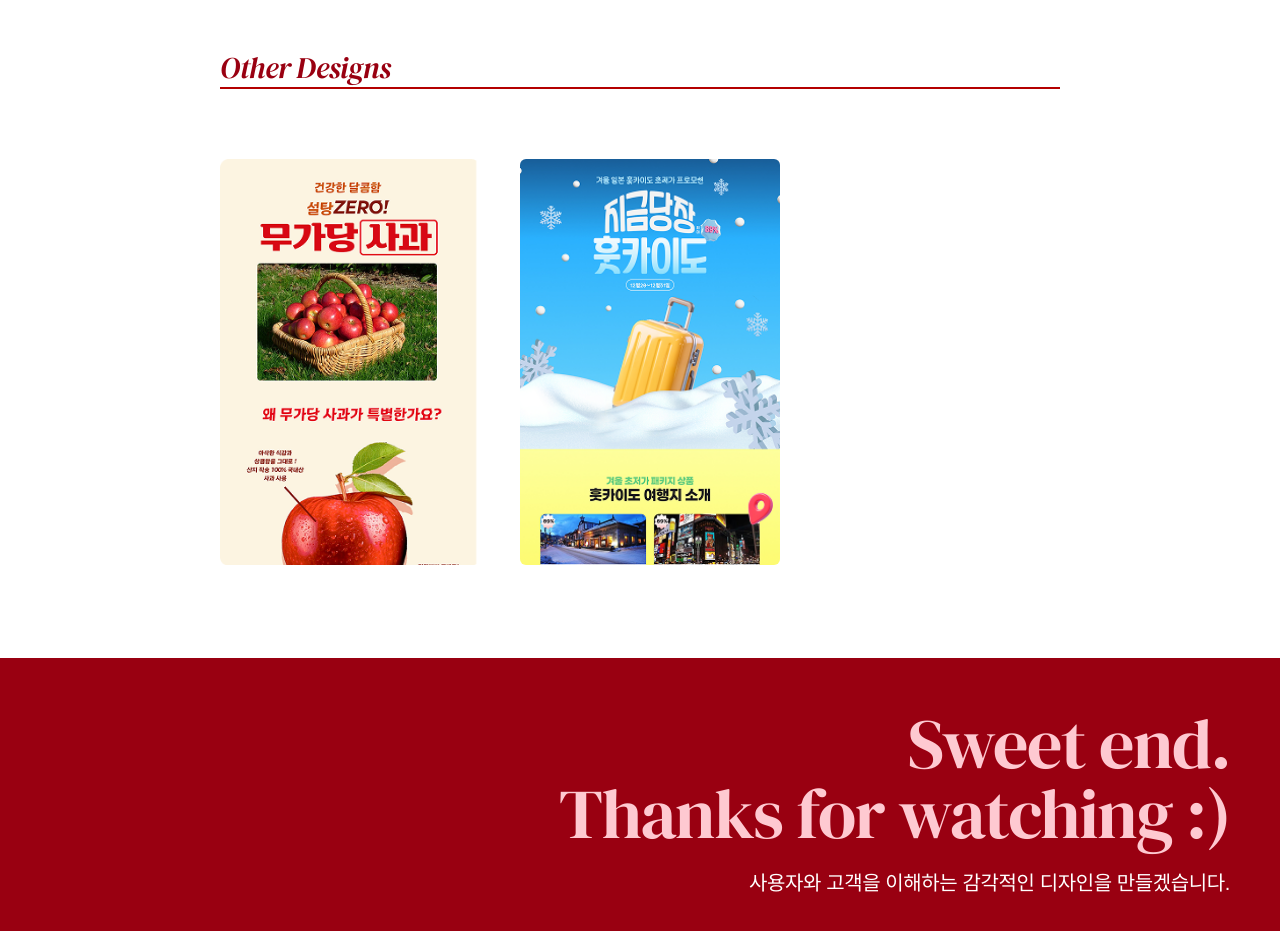
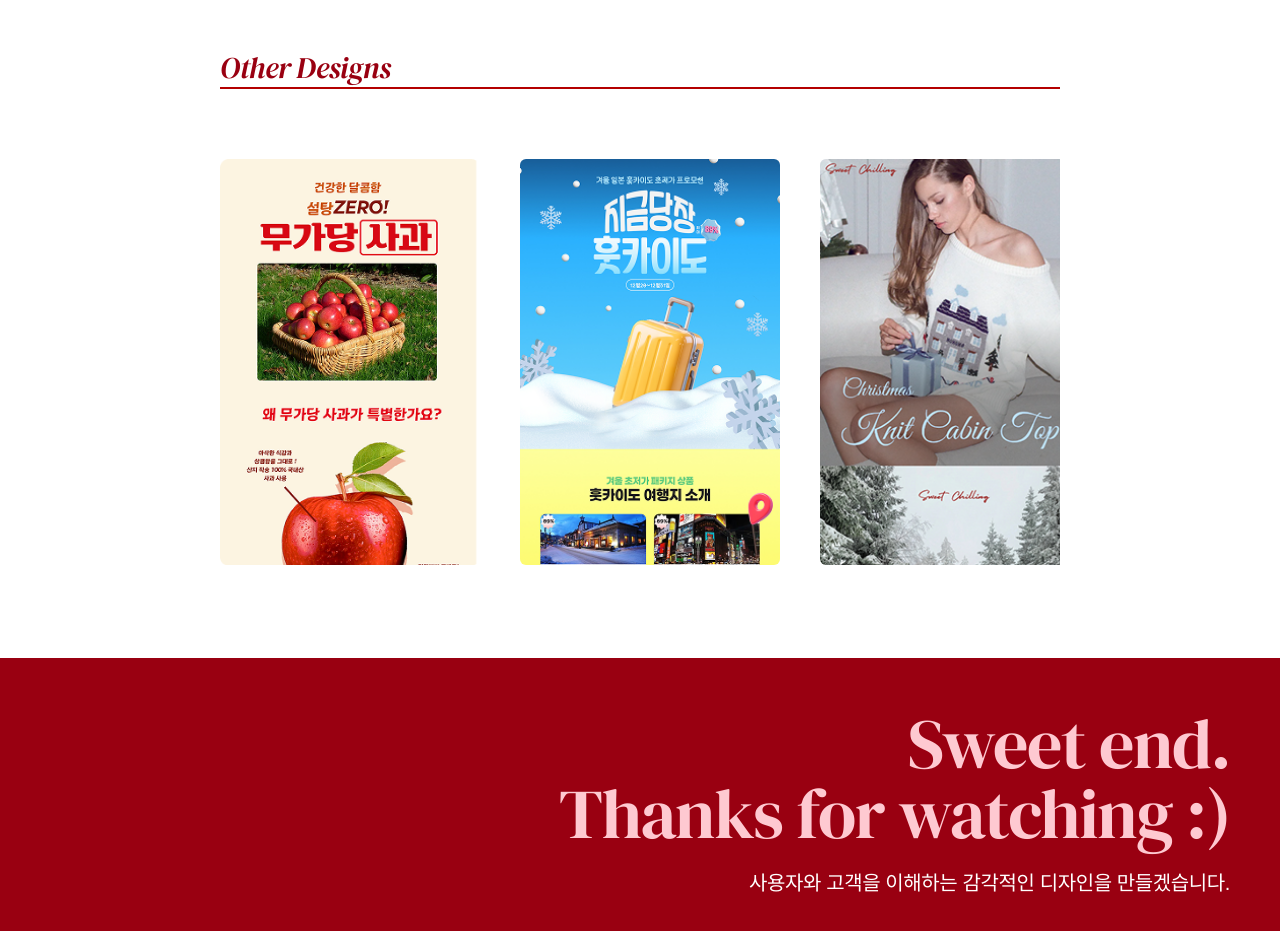
Before and after one commit to MatchaMaster/portfolio, a plain HTML site: page index.html in a window 1280 px wide. Shown: the part 6505-7436 px from the top of the page. Drawn offline with Linux system fonts and the light colour scheme; a web font is replaced by a local one.

Commit message:
작업물추가

```diff
--- a/index.html
+++ b/index.html
@@ -346,6 +346,8 @@
                 <div class="row row-top">
                     <a href="./images/Rectangle 25-b.png"><img src="./images/Rectangle 25.png" alt=""></a>
                     <a href="./images/travel_pamplete-b.jpg"><img src="./images/travel_pamplete.jpg" alt=""></a>
+                    <a href="./images/fashoin_detail-b.png"><img src="./images/fashion_detail.png" alt=""></a>
+
                     <!-- 무한 흐름용 복제 -->
 <!--                     <a href="./images/Rectangle 25-b.png"><img src="./images/Rectangle 25.png" alt=""></a> -->
                 </div>
```
Also changed, not shown: images/fashion_detail.png (added), 1 other file.
